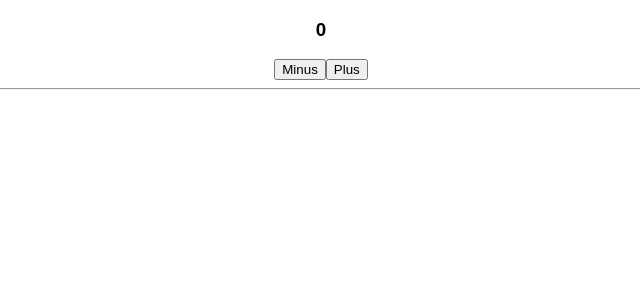
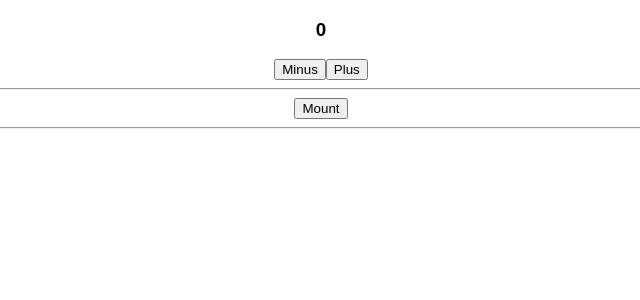
Before and after one commit to jkgrim/coding-challenges, a React (Create React App) app: page / in a window 1280 px wide. Shown: the top 300 px of the page, without its empty margins (319-959 px from the left). Built offline with nearby package versions, Linux system fonts and the light colour scheme.

Commit message:
adds mountable clock component

```diff
--- a/src/App.js
+++ b/src/App.js
@@ -1,11 +1,22 @@
+import { useState } from "react";
+
 import Counter from "./components/Counter";
+import Clock from "./components/Clock";
 
 import "./App.css";
 
 function App() {
+  const [mounted, setMounted] = useState(false);
+
   return (
     <div className="app">
       <Counter />
+
+      {mounted && <Clock />}
+      <button onClick={() => setMounted((mounted) => !mounted)}>
+        {mounted ? "Unmount" : "Mount"}
+      </button>
+      <hr />
     </div>
   );
 }
```
